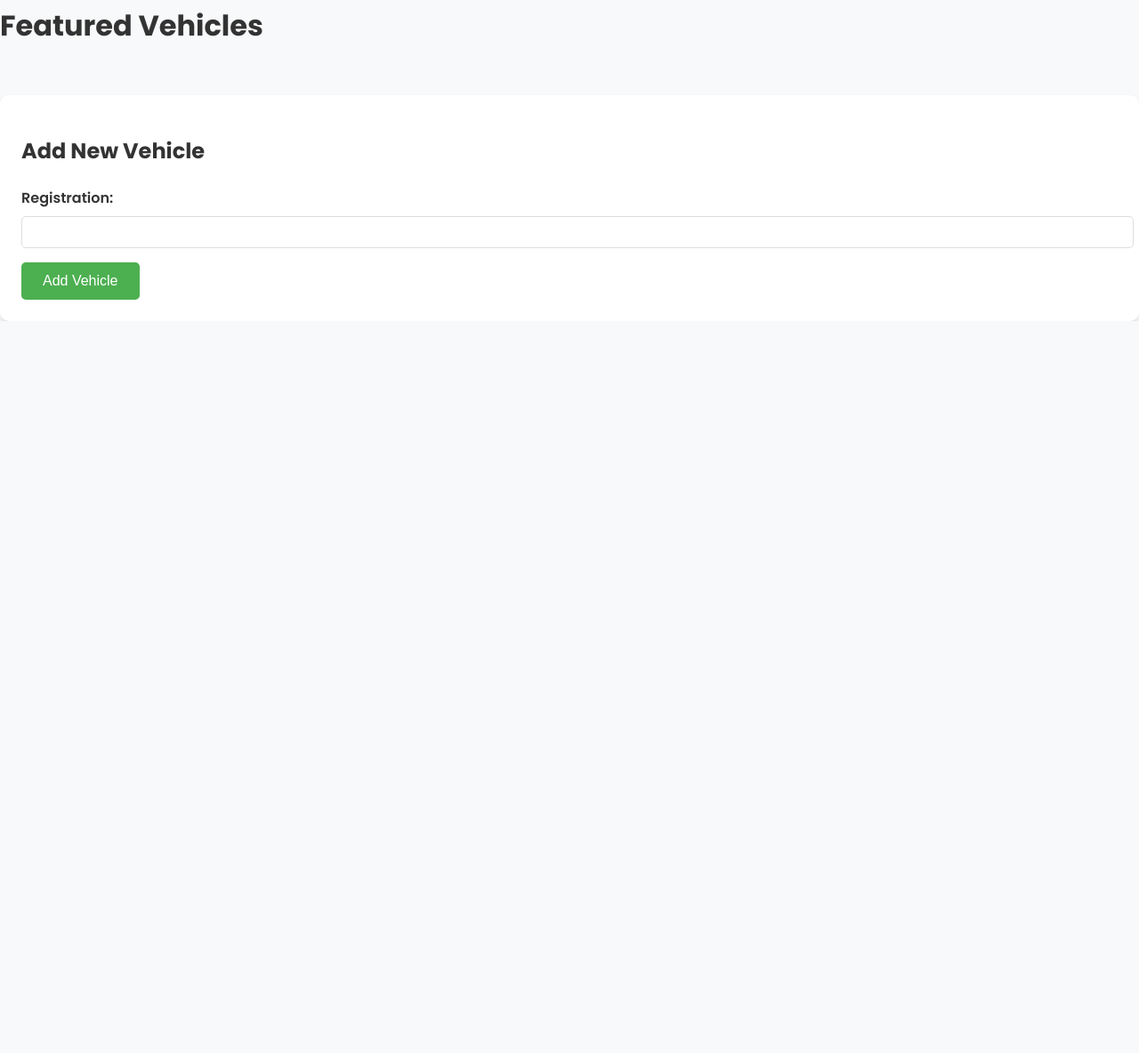
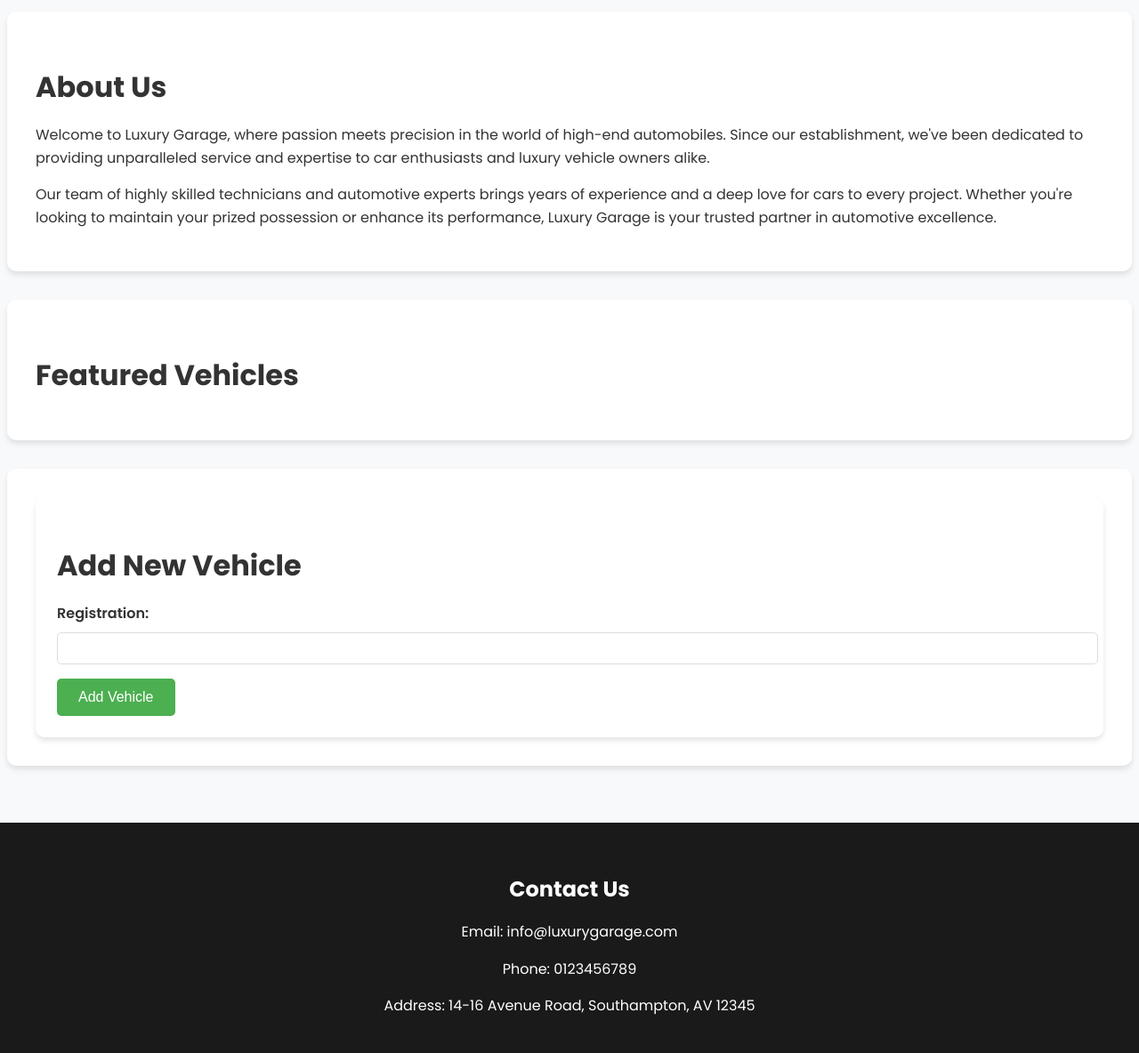
Before and after one commit to ApoorvTyagi22/tableToptTask, a website built with webpack: page index.html in a window 1280 px wide. Shown: the part 793-1977 px from the top of the page at 89% size. Before the commit the page ends 1154 px from the top, so only its background shows below. Built offline with nearby package versions, Linux system fonts and the light colour scheme; files whose address does not match are found by name.

Commit message:
small modifications

```diff
--- a/index.html
+++ b/index.html
@@ -9,13 +9,12 @@
       href="https://fonts.googleapis.com/css2?family=Poppins:wght@300;400;600;700&display=swap"
       rel="stylesheet"
     />
-
-    <meta name="viewport" content="width=device-width, initial-scale=1.0" />
   </head>
   <body>
     <header class="header">
       <h1>Luxury Garage</h1>
     </header>
+    <main>
       <div class="allcontain">
         <div id="carousel-up" class="carousel slide" data-ride="carousel">
           <div class="carousel-inner" role="listbox">
@@ -24,8 +23,8 @@
               <div class="carousel-caption">
                 <h2>Porsche</h2>
                 <p>
-                Our technicians handle every car with the precision and care of
-                a Porsche.<br />
+                  Our technicians handle every car with the precision and care
+                  of a Porsche.<br />
                 </p>
               </div>
             </div>
@@ -33,12 +32,33 @@
         </div>
       </div>
 
-    <div>
-      <h1>Featured Vehicles</h1>
+      <section id="about-us">
+        <div class="about-us-content">
+          <h2>About Us</h2>
+          <p>
+            Welcome to Luxury Garage, where passion meets precision in the world
+            of high-end automobiles. Since our establishment, we've been
+            dedicated to providing unparalleled service and expertise to car
+            enthusiasts and luxury vehicle owners alike.
+          </p>
+          <p>
+            Our team of highly skilled technicians and automotive experts brings
+            years of experience and a deep love for cars to every project.
+            Whether you're looking to maintain your prized possession or enhance
+            its performance, Luxury Garage is your trusted partner in automotive
+            excellence.
+          </p>
+        </div>
+      </section>
+
+      <section id="featured-vehicles">
+        <h2>Featured Vehicles</h2>
         <div id="car-info">
           <!-- Cars will be displayed here -->
         </div>
-    </div>
+      </section>
+
+      <section id="add-vehicle">
         <form id="new-vehicle-form">
           <h2>Add New Vehicle</h2>
           <div class="form-group">
@@ -47,6 +67,18 @@
           </div>
           <button type="submit">Add Vehicle</button>
         </form>
+      </section>
+    </main>
+
+    <footer id="contact-us">
+      <div class="footer-content">
+        <h3>Contact Us</h3>
+        <p>Email: info@luxurygarage.com</p>
+        <p>Phone: 0123456789</p>
+        <p>Address: 14-16 Avenue Road, Southampton, AV 12345</p>
+      </div>
+    </footer>
+
     <script src="src/js/garage.js" type="module"></script>
     <script src="src/js/src.js" type="module"></script>
     <script src="src/js/main.js" type="module"></script>
--- a/proxy-server/server.js
+++ b/proxy-server/server.js
@@ -31,7 +31,6 @@ app.post("/proxy/vehicle-enquiry", async (req, res) => {
       req.body
     );
 
-    // Send appropriate error response
     const statusCode = error.response ? error.response.status : 500;
     const errorMessage = error.response ? error.response.data : error.message;
 
--- a/src/css/style.css
+++ b/src/css/style.css
@@ -5,6 +5,9 @@ body {
   padding: 0;
   background-color: #f8f9fa;
   color: #333;
+  display: flex;
+  flex-direction: column;
+  min-height: 100vh;
 }
 
 .header {
@@ -19,6 +22,10 @@ body {
   font-size: 2rem;
   font-weight: 600;
   letter-spacing: 2px;
+}
+
+main {
+  flex: 1;
 }
 
 .allcontain {
@@ -66,15 +73,21 @@ body {
   margin: 0;
 }
 
-.main-content {
+#about-us,
+#featured-vehicles,
+#add-vehicle {
   max-width: 1200px;
-  margin: 1rem auto;
-  padding: 0 1rem;
+  margin: 2rem auto;
+  padding: 2rem;
+  background-color: #fff;
+  border-radius: 10px;
+  box-shadow: 0 4px 6px rgba(0, 0, 0, 0.1);
 }
 
-.featured-vehicles h2,
-.add-vehicle h2 {
-  font-size: 1.5rem;
+#about-us h2,
+#featured-vehicles h2,
+#add-vehicle h2 {
+  font-size: 1.8rem;
   color: #333;
   margin-bottom: 1rem;
 }
@@ -136,7 +149,6 @@ body {
   border-radius: 10px;
   box-shadow: 0 4px 6px rgba(0, 0, 0, 0.1);
   padding: 1.5rem;
-  margin-top: 2rem;
 }
 
 .form-group {
@@ -167,11 +179,33 @@ button[type="submit"] {
   font-size: 1rem;
   cursor: pointer;
   transition: background-color 0.3s ease;
-  width: 100%;
 }
 
 button[type="submit"]:hover {
   background-color: #45a049;
+}
+
+#contact-us {
+  background-color: #1a1a1a;
+  color: #fff;
+  padding: 2rem 0;
+  margin-top: 2rem;
+}
+
+.footer-content {
+  max-width: 1200px;
+  margin: 0 auto;
+  padding: 0 1rem;
+  text-align: center;
+}
+
+#contact-us h3 {
+  font-size: 1.5rem;
+  margin-bottom: 1rem;
+}
+
+#contact-us p {
+  margin-bottom: 0.5rem;
 }
 
 @media (min-width: 768px) {
@@ -187,8 +221,9 @@ button[type="submit"]:hover {
     font-size: 1rem;
   }
 
-  .featured-vehicles h2,
-  .add-vehicle h2 {
+  #about-us h2,
+  #featured-vehicles h2,
+  #add-vehicle h2 {
     font-size: 2rem;
   }
 
--- a/src/js/garage.js
+++ b/src/js/garage.js
@@ -9,7 +9,7 @@ const garage = {
     { reg: "SG55FET" },
     { reg: "LF08EHV" },
     { reg: "RD23EYE" },
-    // { reg: "KX69GZS" },
+    { reg: "KX69GZS" },
   ],
 };
 
@@ -26,22 +26,23 @@ const Garage = {
     }
     form.addEventListener("submit", this.handleFormSubmit.bind(this));
   },
-
   async handleFormSubmit(event) {
     event.preventDefault();
     const formData = new FormData(event.target);
     const reg = formData.get("reg");
+    const newReg = this.formatRegPlate(reg);
 
-    if (!this.isValidRegPlate(reg)) {
+    if (!this.isValidRegPlate(newReg)) {
       this.displayMessage(
-        "Invalid registration number format. It should be 2 letters, 2 numbers, then 3 letters (e.g., AB12CDE).",
+        "Invalid registration number format. It should be 2 letters then 2 numbers, then 3 letters (e.g., AB12CDE).",
         "error"
       );
       return;
     }
 
-    const carExists = await this.fetchCarDetails(reg);
-    if (carExists.error) {
+    const carFetched = await this.get(newReg); // Check if car exists
+    if (carFetched.error) {
+      // Display error message if car does not exist
       this.displayMessage(
         `Registration number ${reg} does not exist.`,
         "error"
@@ -49,12 +50,13 @@ const Garage = {
       return;
     }
 
-    if (this.add(reg)) {
+    // Add car if it does not already exist
+    if (this.add(newReg)) {
       this.displayMessage(
         `Vehicle with registration ${reg} added successfully.`,
         "success"
       );
-      event.target.reset(); // Clear the form
+      event.target.reset();
     } else {
       this.displayMessage(
         `Vehicle with registration ${reg} already exists.`,
@@ -62,7 +64,6 @@ const Garage = {
       );
     }
   },
-
   displayMessage(message, type) {
     const messageElement = document.createElement("div");
     messageElement.textContent = message;
@@ -74,9 +75,8 @@ const Garage = {
     // Remove the message after 5 seconds
     setTimeout(() => {
       messageElement.remove();
-    }, 15000);
+    }, 5000);
   },
-
   isValidRegPlate(reg) {
     const regPattern = /^[A-Z]{2}[0-9]{2}\s?[A-Z]{3}$/;
     return regPattern.test(this.formatRegPlate(reg));
@@ -88,7 +88,6 @@ const Garage = {
     }
     return reg.replace(/\s/g, "").toUpperCase();
   },
-
   add(reg) {
     reg = this.formatRegPlate(reg);
     if (!this.isValidRegPlate(reg)) {
@@ -106,8 +105,7 @@ const Garage = {
     }
     return true;
   },
-
-  async fetchCarDetails(reg) {
+  async get(reg) {
     const formattedReg = this.formatRegPlate(reg);
 
     // Check cache first
@@ -129,7 +127,6 @@ const Garage = {
         reg: formattedReg,
         image: returnedBody.image,
       };
-      // Store in cache
       carDetailsCache.set(formattedReg, carInfo);
       console.log("Car details fetched and cached for reg ", formattedReg);
       return carInfo;
@@ -146,7 +143,6 @@ const Garage = {
       return errorInfo;
     }
   },
-
   async fetchAndDisplayCars(carsToFetch = garage.cars) {
     const uniqueRegs = new Set(carsToDisplay.map((car) => car.reg));
 
@@ -155,7 +151,7 @@ const Garage = {
       const formattedReg = this.formatRegPlate(car.reg);
       if (!uniqueRegs.has(formattedReg)) {
         uniqueRegs.add(formattedReg);
-        const carInfo = await this.fetchCarDetails(formattedReg);
+        const carInfo = await this.get(formattedReg);
         if (!carInfo.error) {
           carsToDisplay.push(carInfo); // Only add new car data
         } else if (carInfo.error.status === 404) {
@@ -166,7 +162,6 @@ const Garage = {
 
     this.displayCars();
   },
-
   displayCars() {
     console.log("Displaying cars:", carsToDisplay); // Check how often this is called
     const carImages = [
@@ -230,14 +225,12 @@ const Garage = {
       }
     });
   },
-
   handleDelete(reg) {
     console.log("Deleting car with reg ", reg);
     if (this.delete(reg)) {
       this.displayCars(); // Only update display if deletion was successful
     }
   },
-
   delete(reg) {
     const formattedReg = this.formatRegPlate(reg);
 
@@ -259,20 +252,8 @@ const Garage = {
       return true;
     }
 
-    console.log("Car not found with reg ", reg);
+    console.log("Car not found with reg in the garage", reg);
     return false;
-  },
-
-  get(reg) {
-    const formattedReg = this.formatRegPlate(reg);
-    const car = garage.cars.find(
-      (car) => this.formatRegPlate(car.reg) === formattedReg
-    );
-    if (car) {
-      return car;
-    }
-    console.log("Car not found with reg ", reg);
-    return null;
   },
 };
 
--- a/src/js/main.js
+++ b/src/js/main.js
@@ -6,24 +6,24 @@ import "./src.js";
 const garageLoadedEvent = new Event("garage-loaded");
 
 function init() {
-  //garage.delete("DR13NGH");
+  Garage.delete("DR13NGH");
   const cars = [
-    // { reg: "AA19 PPP" }, // does not exist
+    { reg: "AA19 PPP" }, // does not exist
     {}, // does not exist
-    // { reg: "ER19BAD" }, // does not exist
-    // { reg: "ER19 NFD" }, // does not exist
-    // { reg: "L2WPS" }, // does not exist
-    // { reg: "AA19 SRN" }, // does not exist
-    // { rag: "AA19 SRN" }, // does not exist
-    // { reg: "TE57VRN" }, // does not exist
+    { reg: "ER19BAD" }, // does not exist
+    { reg: "ER19 NFD" }, // does not exist
+    { reg: "L2WPS" }, // does not exist
+    { reg: "AA19 SRN" }, // does not exist
+    { rag: "AA19 SRN" }, // does not exist
+    { reg: "TE57VRN" }, // does not exist
   ];
   cars.forEach((car) => {
-    garage.add(car.reg);
+    Garage.add(car.reg);
   });
-  // const del_res = garage.delete("AA19EEE");
-  // console.log("T1: ", del_res);
-  // console.log("T2: ", garage.get("DR13NGH"));
-  // console.log("T3: ", garage.get("AA19SRN")["reg"] == "AA19SRN");
+  const del_res = Garage.delete("AA19EEE");
+  console.log("T1: ", del_res);
+  console.log("T2: ", garage.get("DR13NGH"));
+  console.log("T3: ", garage.get("AA19SRN")["reg"] == "AA19SRN");
   window.dispatchEvent(garageLoadedEvent);
   console.log("Garage Loaded");
 }
```
Lines whose indentation alone changed are shown as unchanged.
